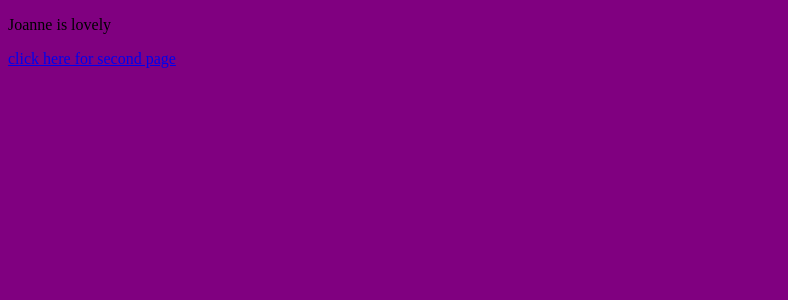
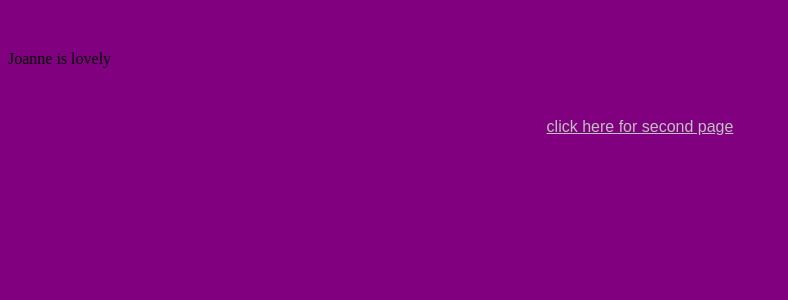
Before and after one commit to mjsutherland/mjsutherland.github.io, a Jekyll site: the page index.html, which Jekyll copies as it is, in a window 1280 px wide. Shown: the top 300 px of the page, without its empty margins (0-788 px from the left). Built offline with Jekyll 4.4.1, drawn with Linux system fonts in a browser that asks for light colours.

Commit message:
Update index.html

```diff
--- a/index.html
+++ b/index.html
@@ -6,7 +6,7 @@
     <meta name="viewport" content="width=device-width, initial-scale=1.0" />
   </head>
   <body>
-  <p id="text">Joanne is lovely</p>
-  <a id="text"href="mjsutherland.github.io/second_page">click here for second page</a>
+  <p class="tectCLASS" id="textID">Joanne is lovely</p>
+  <a class="textCLASS" id="textID" href="mjsutherland.github.io/second_page">click here for second page</a>
   </body>
 </html>
```
